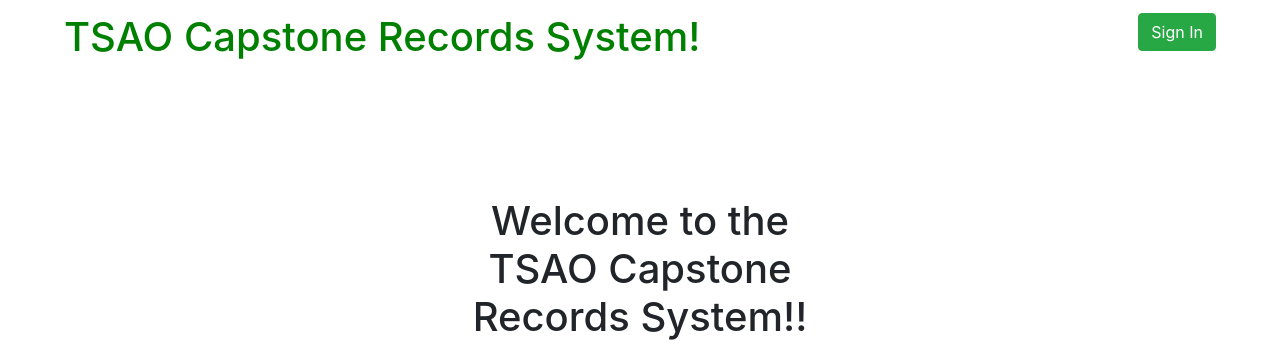
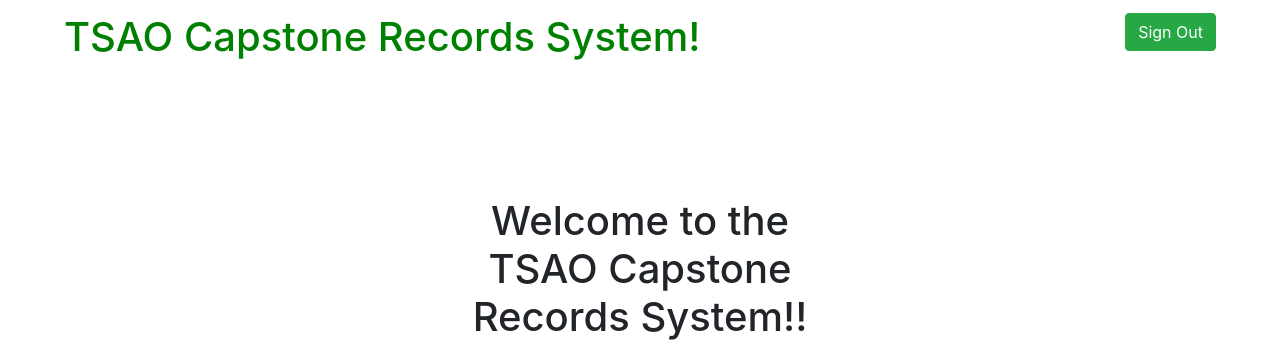
Before and after one commit to DevOpsTeamE/DevOps2023Asg1, a Flask app: page / in a window 1280 px wide. Shown: the top 344 px of the page. Run offline with Flask 3, Linux system fonts and the light colour scheme.

Commit message:
Changed Sign In to Sign Out

```diff
--- a/templates/Home/index.html
+++ b/templates/Home/index.html
@@ -6,7 +6,7 @@
     <body>
         <div class="flex-container">
             <h1 style="color:green">TSAO Capstone Records System!</h1>
-            <a href="/login"><button type="button" class="btn btn-success"><div>Sign In</div></button></a>
+            <a href="/login"><button type="button" class="btn btn-success"><div>Sign Out</div></button></a>
         </div>
         <h1 style="text-align: center;padding-top:10%;margin-left:35%;margin-right:35%;">Welcome to the TSAO Capstone Records System!!</h1>
     </body>
```
